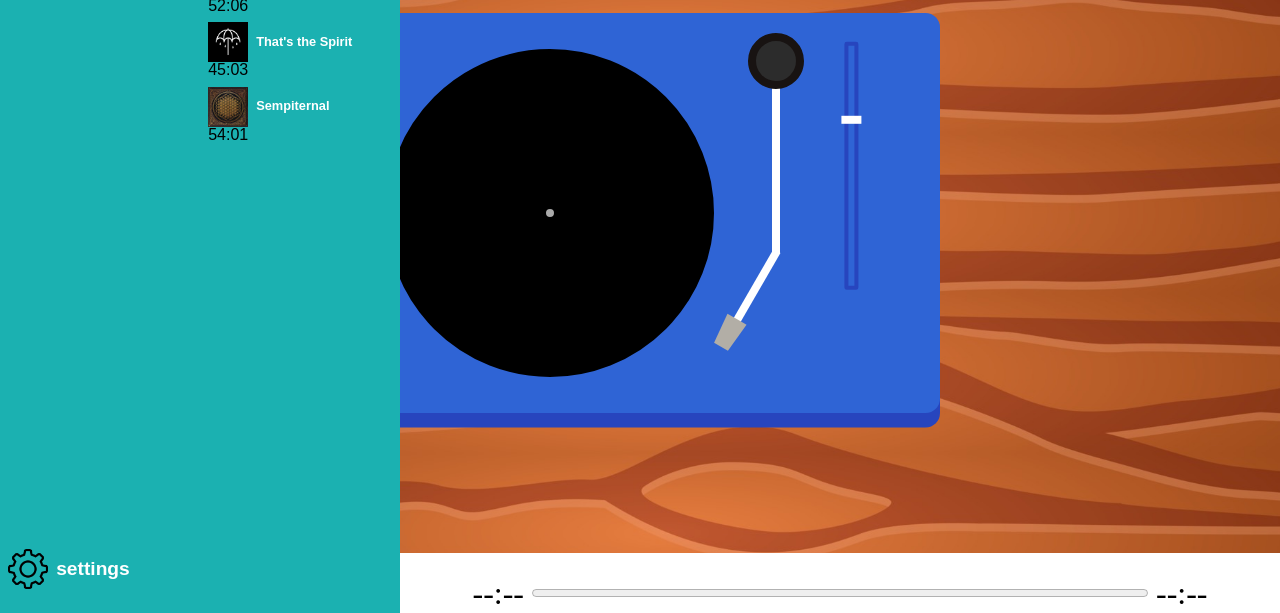
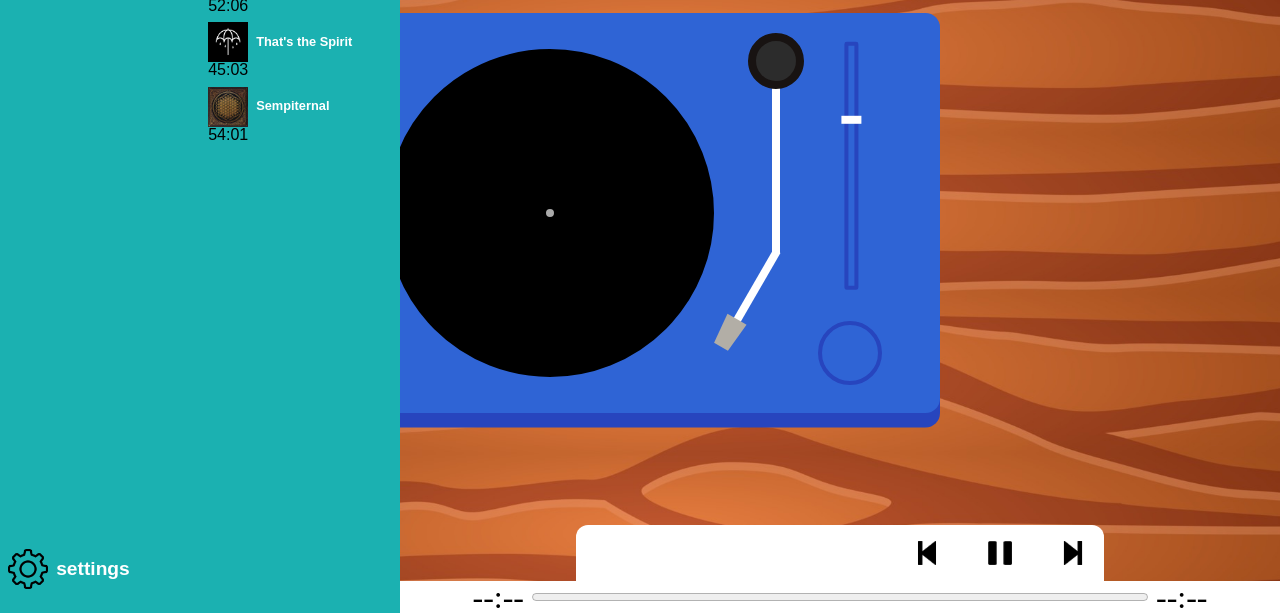
Before and after one commit to Akata07/music_player, a plain HTML site: page index.html in a window 1280 px wide. Shown: the part 187-800 px from the top of the page. Drawn offline with Linux system fonts and the light colour scheme.

Commit message:
Update styles.css
Updated style for footer

```diff
--- a/css/styles.css
+++ b/css/styles.css
@@ -212,7 +212,7 @@ body
     border: 20vh solid #000;
 }
 
-#btn_play
+#btn_play_record_player
 {
     height: 8vh;
     width: 8vh;
@@ -226,13 +226,13 @@ body
     cursor: pointer;
 }
 
-#btn_play:hover
+#btn_play_record_player:hover
 {
     box-shadow: rgba(0, 0, 0, 0.1) 0 0.4vh 1.2vh;
     transform: translate(-50%, -51%);
 }
 
-#btn_play:active
+#btn_play_record_player:active
 {
     transform: translate(-50%, -47%);
 }
@@ -463,8 +463,6 @@ select
     position: absolute;
     bottom: 0;
     right: 0;
-    display: grid;
-    background-color: #FFF;
     height: 7.5vh;
     width: calc(100vw - 7vh);
     transition-duration: 0.1s;
@@ -478,7 +476,7 @@ select
     display: grid;
     grid-template-columns: 15% 70% 15%;
     background-color: #FFF;
-    height: 5vh;
+    height: 4vh;
     width: 100%;
     transition-duration: 0.1s;
     align-items: center;
@@ -512,6 +510,119 @@ select
     font-size: 2em;
 }
 
+#marqueeSongName
+{
+    margin-top: 0.5vh;
+    height: 3vh;
+    --gap: 2.5vh;
+    display: flex;
+    overflow: hidden;
+    user-select: none;
+    gap: var(--gap);
+    position: relative;
+}
+
+#marqueeArtist
+{
+    height: 3vh;
+    --gap: 2.5vh;
+    display: flex;
+    overflow: hidden;
+    user-select: none;
+    gap: var(--gap);
+    position: relative;
+}
+
+.marqueeContent
+{
+    list-style-type: none;
+    flex-shrink: 0;
+    justify-content: space-around;
+    gap: var(--gap);
+    padding: 0;
+    margin-top: 0.5vh;
+}
+
+.paused
+{
+    animation: none;
+}
+
+.invisible
+{
+    visibility: hidden;
+}
+
+:root
+{
+    --scroll-duration: 10s;
+}
+
+.animated
+{
+    animation: scroll var(--scroll-duration) linear infinite;
+    display: flex;
+}
+
+#image
+{
+    margin: 1vh;
+}
+
+#controls
+{
+    display: grid;
+    grid-template-columns: 30% 40% 30%;
+    height: 7vh;
+    width: 100%;
+    justify-items: center;
+    align-items: center;
+}
+
+@keyframes scroll
+{
+    from
+    {
+        transform: translateX(0);
+    }
+    to
+    {
+        transform: translateX(calc(-100% - var(--gap)));
+    }
+}
+
+#info_controls
+{
+    display: grid;
+    transform: translate(-50%, 0);
+    background-color: #FFF;
+    border-top-left-radius: 1.5vh;
+    border-top-right-radius: 1.5vh;
+    grid-template-columns: 7vh 50% calc(50% - 7vh);
+    height: 7vh;
+    width: 60%;
+    position: absolute;
+    bottom: 4vh;
+    left: 50%;
+}
+
+.iconBtn
+{
+    height: 3vh;
+    width: 3vh;
+}
+
+.iconBtn:hover
+{
+    height: 3.5vh;
+    width: 3.5vh;
+}
+
+.clicked
+{
+    transform: translate(0, 10%);
+}
+
 @keyframes flyIn
 {
     from
@@ -531,7 +642,6 @@ select
     }
 }
 
-
 @keyframes flyOut
 {
     from
```
